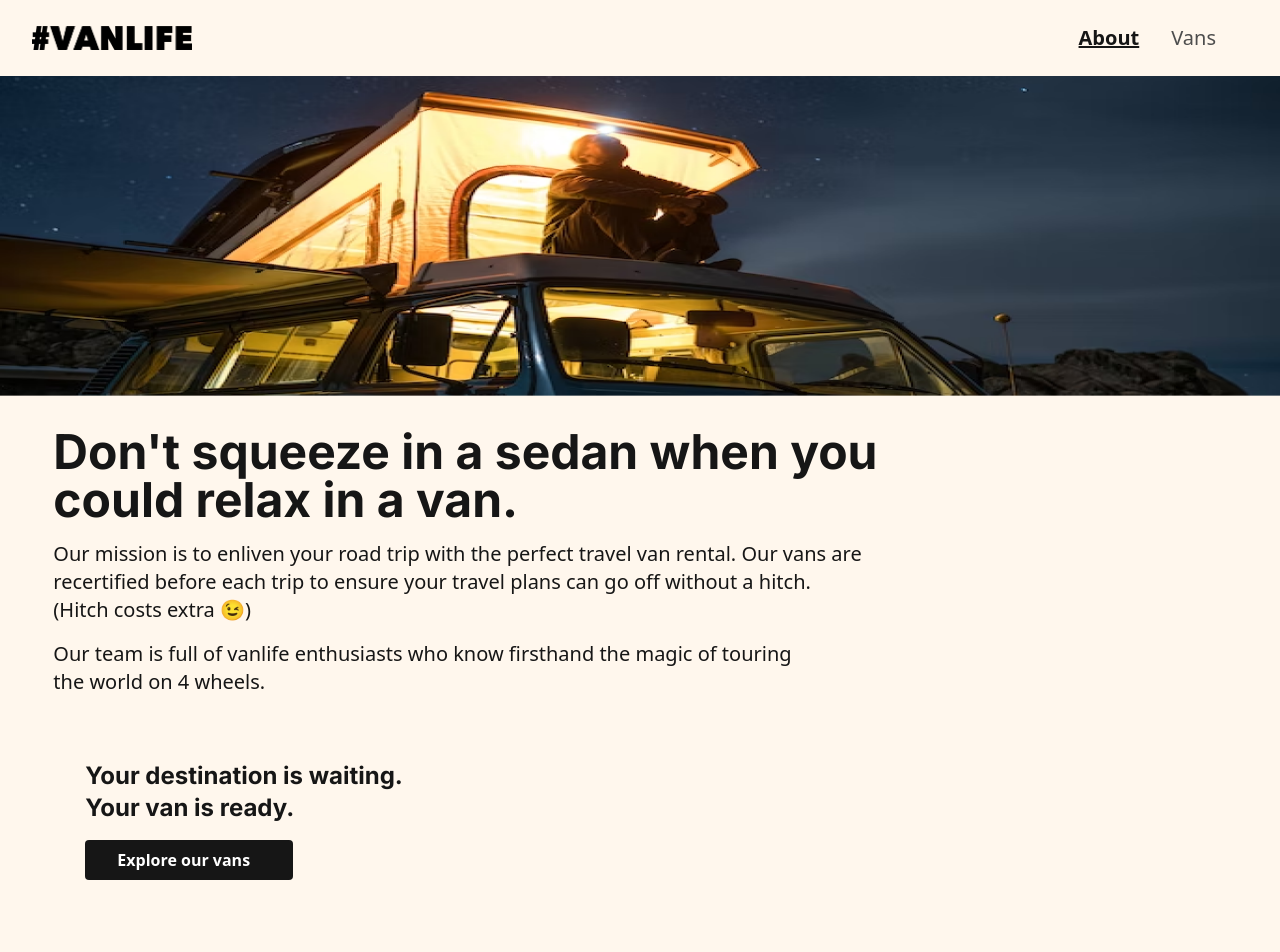
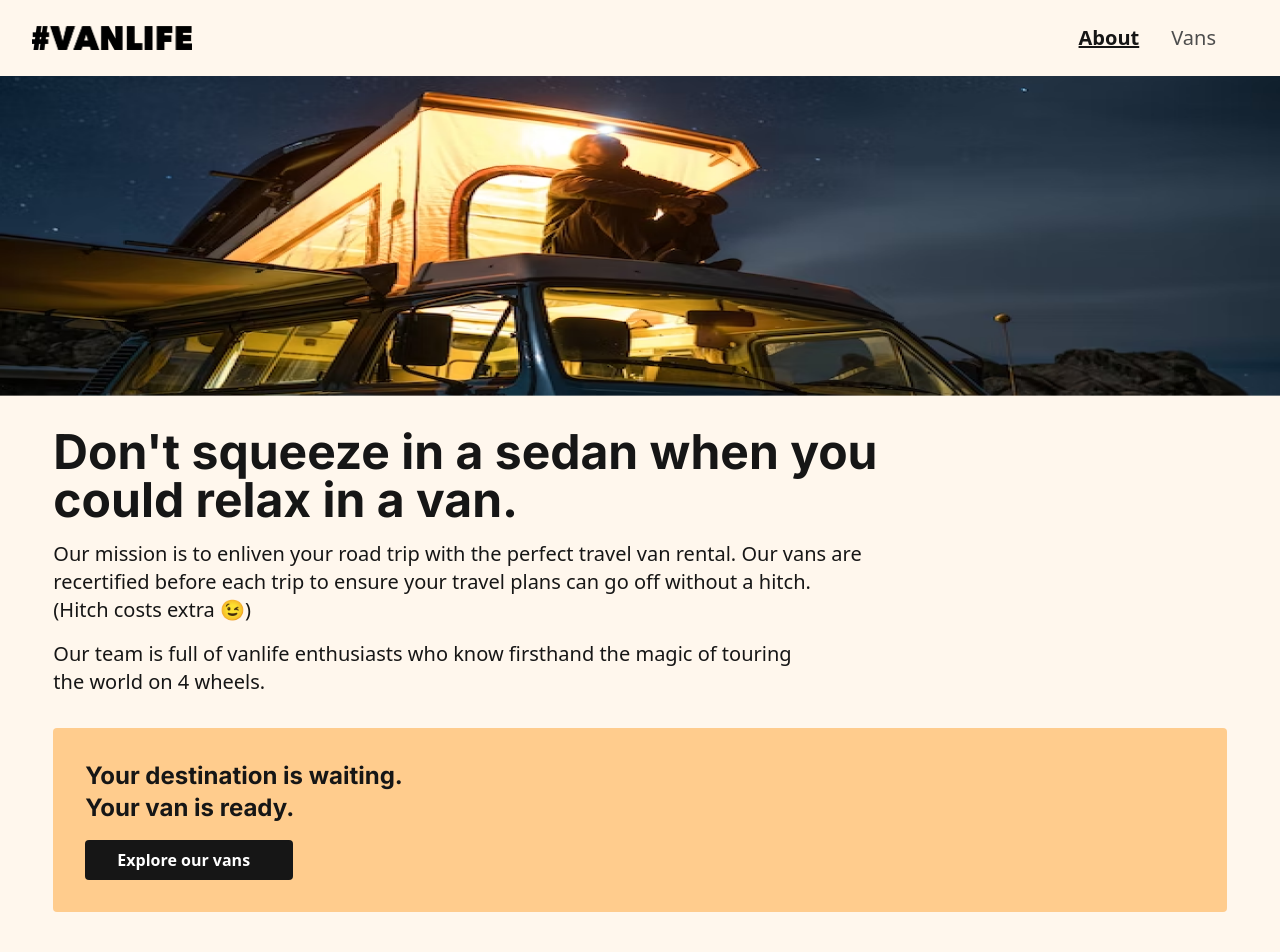
Before and after one commit to Ephy-kimotho/vanlife, a React (Vite) app: page /about in a window 1280 px wide. Shown: the top 952 px of the page. Built offline with nearby package versions, Linux system fonts and the light colour scheme.

Commit message:
chore: added new color to tailwind config

```diff
--- a/src/components/About.jsx
+++ b/src/components/About.jsx
@@ -37,7 +37,7 @@ function About() {
           Your van is ready.
         </h3>
         <Link
-          to="vans"
+          to="/vans"
           className="block w-52 py-2 px-8 bg-night text-white rounded font-bold"
         >
           Explore our vans
--- a/tailwind.config.js
+++ b/tailwind.config.js
@@ -11,6 +11,7 @@ export default {
         cream: "#fff7ed",
         softCream: "#fffead0",
         pantone: "#ff8c38",
+        softOrange: "#ffcc8d",
         darkOrange: "#e17654",
         darkGreen: "#115e59",
         night: "#161616",
```
